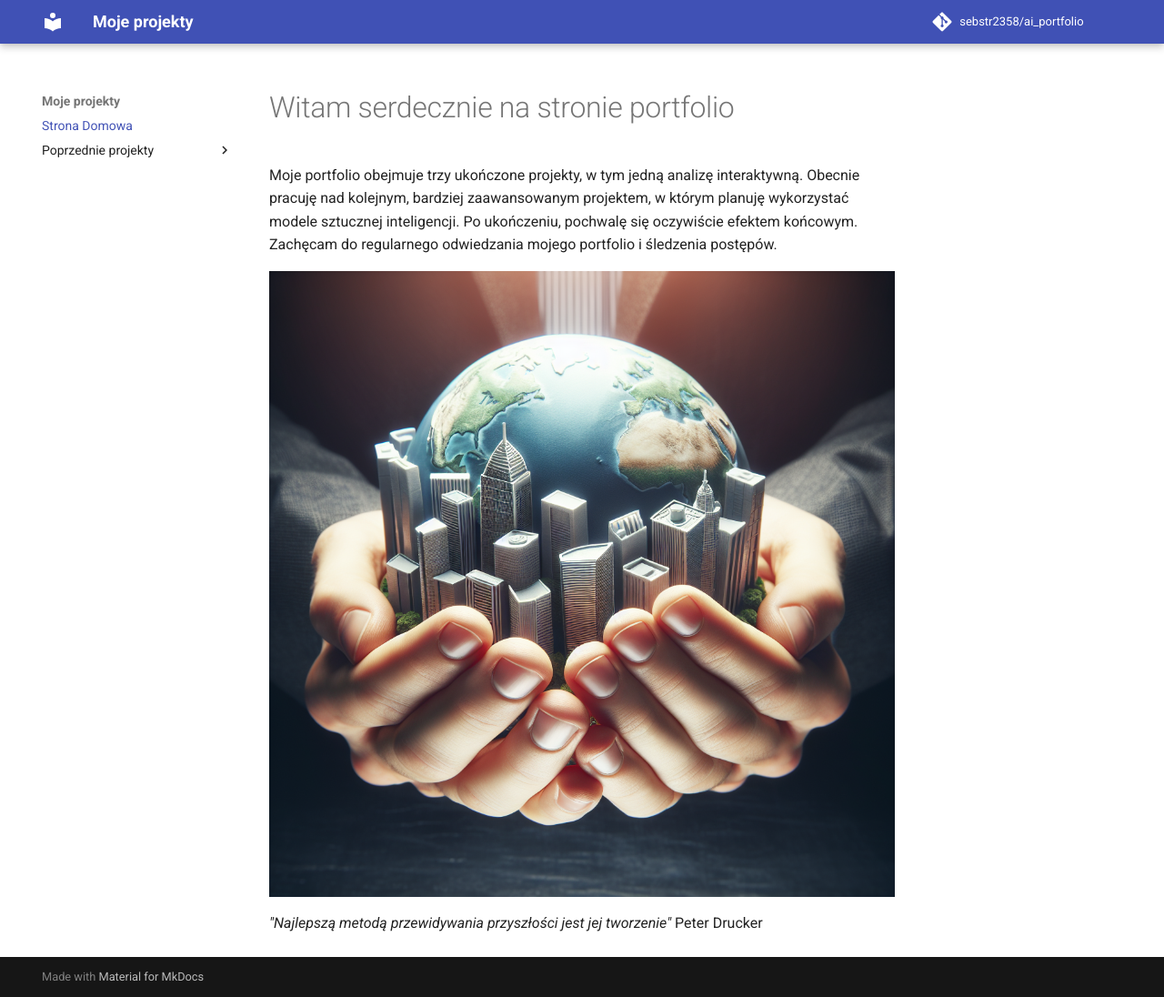
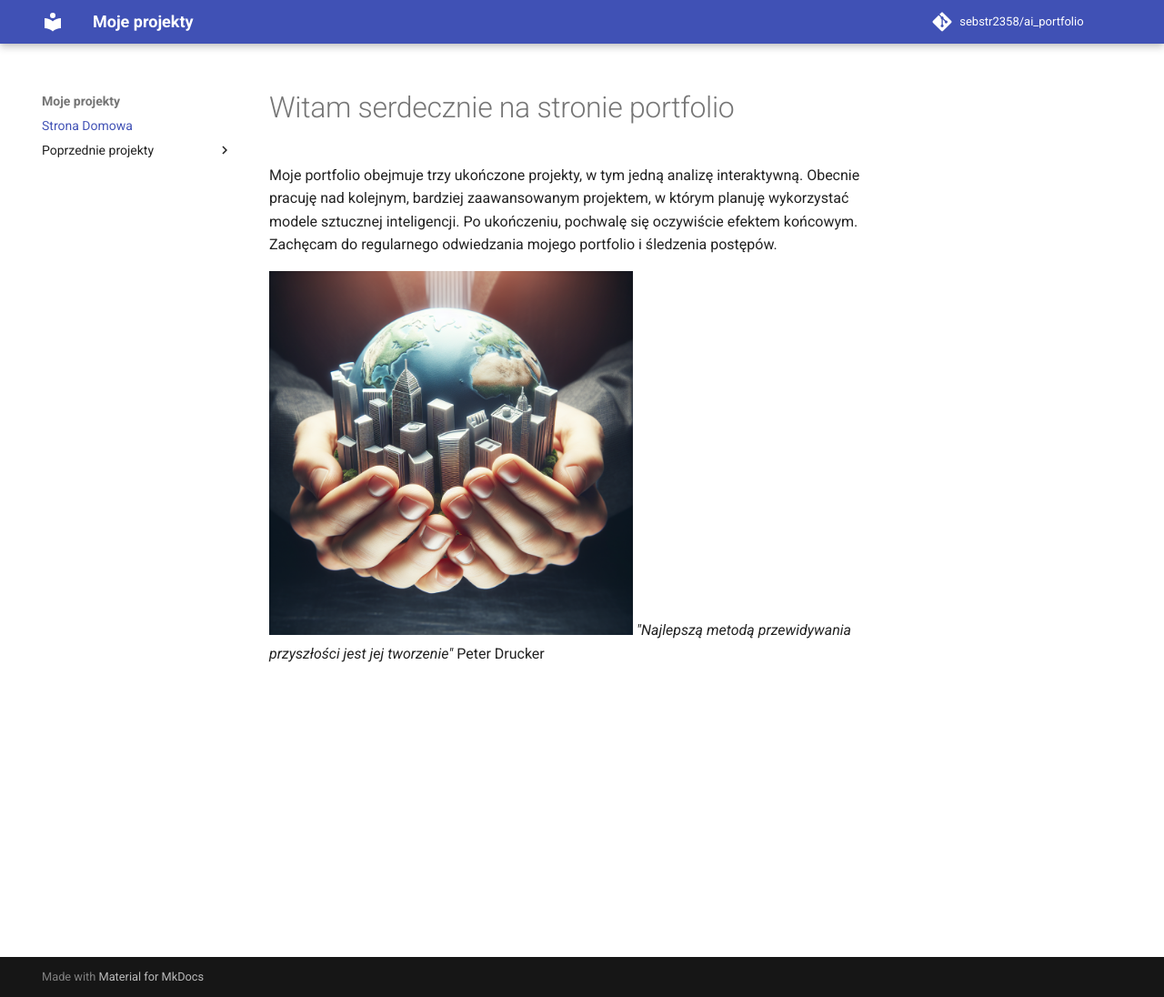
Before and after one commit to sebstr2358/ai_portfolio, an MkDocs documentation site: the page built from docs/index.md, in a window 1280 px wide and 1096 px high. Shown: the whole window at 91% size. Built offline with MkDocs 1.6.1 and Material for MkDocs 9.7.7, drawn with Linux system fonts in a browser that asks for light colours; comment, search, counter and statistics services are not loaded.

```diff
--- a/docs/index.md
+++ b/docs/index.md
@@ -2,6 +2,6 @@
 
 Moje portfolio obejmuje trzy ukończone projekty, w tym jedną analizę interaktywną. Obecnie pracuję nad kolejnym, bardziej zaawansowanym projektem, w którym planuję wykorzystać modele sztucznej inteligencji. Po ukończeniu, pochwalę się oczywiście efektem końcowym. Zachęcam do regularnego odwiedzania mojego portfolio i śledzenia postępów.
 
-![Myślący mężczyzna](tworzenie_przyszlosci.png){align=left}
+![Myślący mężczyzna](tworzenie_przyszlosci.png){align=left, width='400px', height='600px'}
 _"Najlepszą metodą przewidywania przyszłości jest jej tworzenie"_
 Peter Drucker
```
